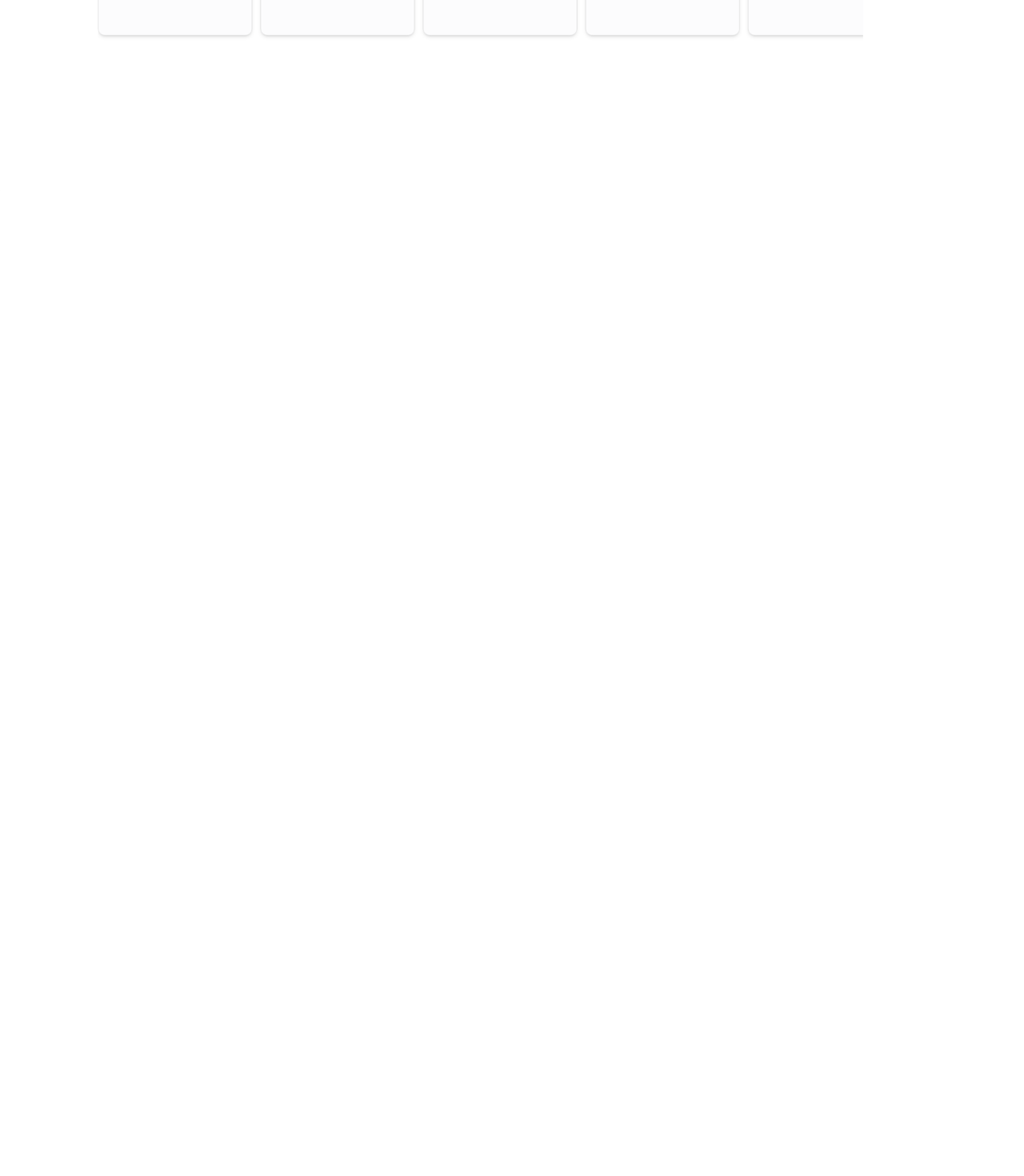
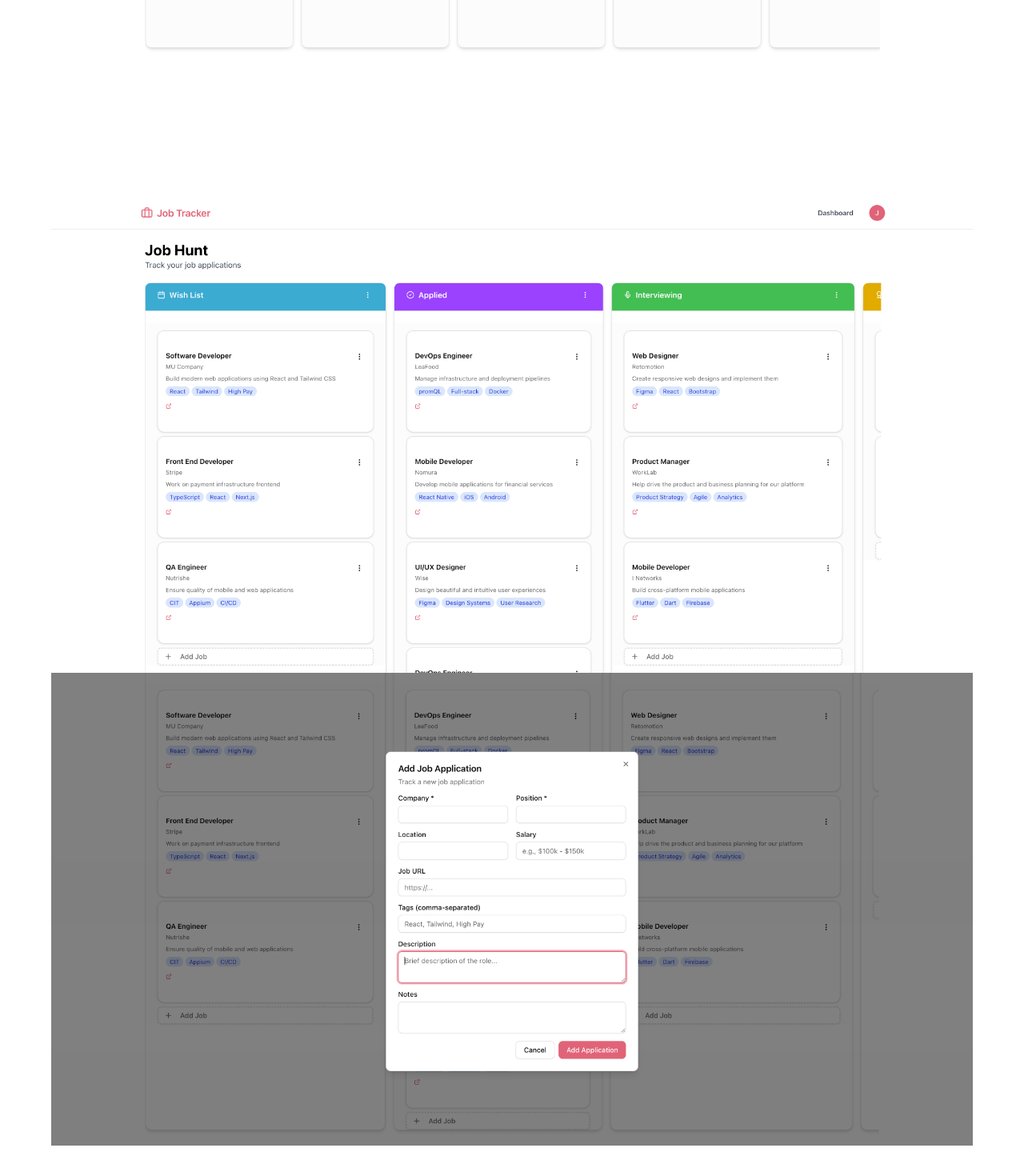
Before and after one commit to faaraxcabdulaahi/jop-application, a Next.js app: page / in a window 1280 px wide. Shown: the part 1098-2568 px from the top of the page at 80% size. Before the commit the page ends 1401 px from the top, so only its background shows below. Built offline with nearby package versions, Linux system fonts and the light colour scheme.

Commit message:
added some styles to the hero section images and titles

```diff
--- a/app/page.tsx
+++ b/app/page.tsx
@@ -32,10 +32,10 @@ const Home = () => {
 
         {/* Hero images section with tabs */}
         <section className="border-t bg-white py-16">
-          <div>
-            <div>
+          <div className="container mx-auto px-4">
+            <div className="mx-auto max-w-6xl">
               {/* Tabs */}
-              <div>
+              <div className="flex gap-2 justify-center mb-8">
                 <Button>Organize Application</Button>
                 <Button>Get Hired</Button>
                 <Button>Manage Boards</Button>
@@ -44,6 +44,18 @@ const Home = () => {
                 <Image
                   src="/heroSection/image-1.png"
                   alt="Organize Application"
+                  width={1200}
+                  height={800}
+                />
+                <Image
+                  src="/heroSection/image-2.png"
+                  alt="Get Hired"
+                  width={1200}
+                  height={800}
+                />
+                <Image
+                  src="/heroSection/image-3.png"
+                  alt="Manage Boards"
                   width={1200}
                   height={800}
                 />
```
